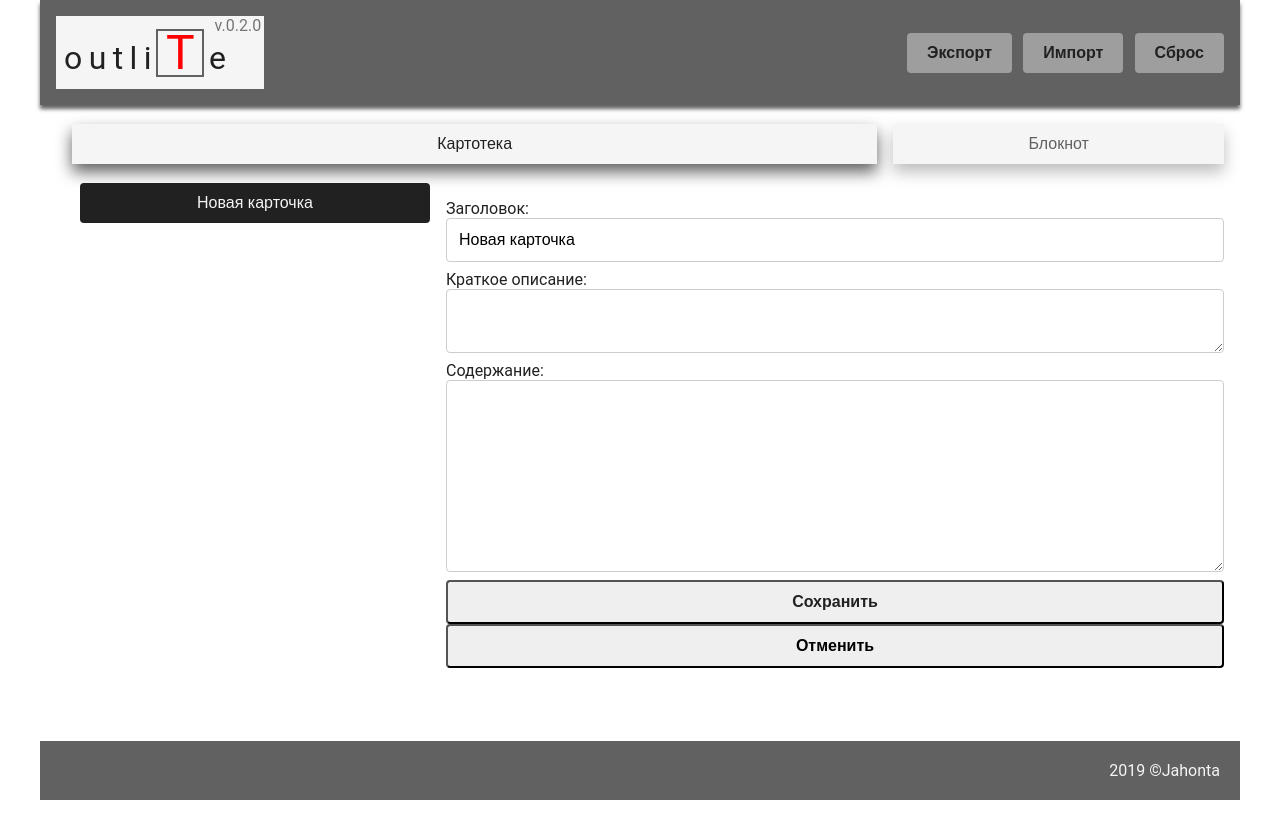
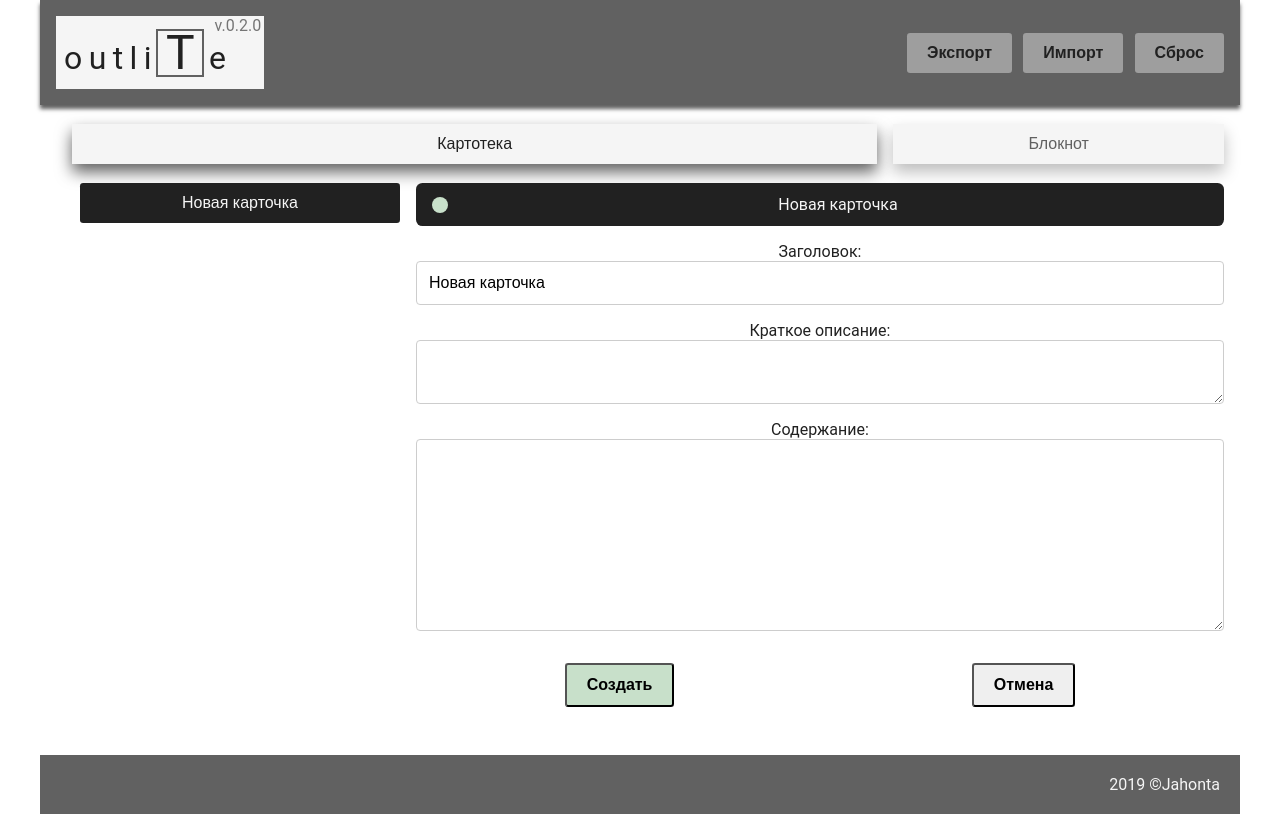
Before and after one commit to Jahonta/outlite, a React (Create React App) app: page / in a window 1280 px wide. Built offline with nearby package versions, Linux system fonts and the light colour scheme.

Commit message:
add autosave

```diff
--- a/src/App.js
+++ b/src/App.js
@@ -94,6 +94,9 @@ const handleClick = (id, action) => {
         setCards(new_cards);
       }
       break;
+    case 'create':
+      handleSubmit();
+      break;
     default:
       break;
   }
--- a/src/components/CardInspector.js
+++ b/src/components/CardInspector.js
@@ -4,6 +4,7 @@ const CardInspector = (props) => {
   const [title, setTitle] = useState(props.active.title);
   const [excerpt, setExcerpt] = useState(props.active.excerpt);
   const [content, setContent] = useState(props.active.content);
+  const [saved, setSaved] = useState(true);
 
 useEffect(() => {
   setTitle(props.active.title);
@@ -13,8 +14,6 @@ useEffect(() => {
 [props.active]
 );
 
-  const handleSubmit = (e) => {
-    e.preventDefault();
 const card = {
     id: props.active.id,
     title,
@@ -22,10 +21,15 @@ useEffect(() => {
     content,
     status: props.active.status,
 };
+
+const autosave = () => {
+  if (props.active.id === 0) return;
   props.submitHandler(card);
+  setSaved(true)
 };
 
   const handleChange = (e) => {
+    setSaved(false);
     switch (e.target.name) {
       case 'title':
         setTitle(e.target.value);
@@ -44,18 +48,31 @@ useEffect(() => {
 
   const handleClick = (e) => {
     const action = e.target.dataset.action;
-    if (action === "cancel") {
+    switch (action) {
+      case 'cancel':
         setTitle(props.active.title);
         setExcerpt(props.active.excerpt);
         setContent(props.active.content);
-      return;
+        break;
+      case 'create':
+        e.preventDefault();
+        props.submitHandler(card);
+        setSaved(true)
+        break;
+
+      default:
+        props.clickHandler(props.active.id, action);
+        break;
   }
-    props.clickHandler(props.active.id, action);
   }
 
   return (
     <div className="CardInspector">
-      <form onSubmit={handleSubmit} className="CardInspector-form">
+      <div className="CardInspector-title">
+        <span className={"CardInspector-saved" + (saved ? "" : " isNot")} title={(saved ? "Сохранено" : "Есть несохраненные данные")}></span>
+        <span>{title}</span>
+      </div>
+      <form className="CardInspector-form">
 
           Заголовок:
           <input
@@ -63,6 +80,7 @@ useEffect(() => {
           name="title"
           value={title}
           onChange={handleChange}
+          onBlur={() => autosave()}
           className="CardInspector-input"
         />
 
@@ -72,6 +90,7 @@ useEffect(() => {
           name="excerpt"
           value={excerpt}
           onChange={handleChange}
+          onBlur={() => autosave()}
           className="CardInspector-excerpt"
         />
 
@@ -80,21 +99,10 @@ useEffect(() => {
           value={content}
           name="content"
           onChange={handleChange}
+          onBlur={() => autosave()}
           className="CardInspector-content"
         />
 
-        <button
-          type="submit"
-          className="btn CardInspector-save">
-            Сохранить
-          </button>
-          <button
-          type="button"
-          data-action="cancel"
-          className="btn"
-          onClick={handleClick}>
-            Oтменить
-          </button>
           {
             props.active.id !== 0 ?
               <button
@@ -103,8 +111,23 @@ useEffect(() => {
           className="btn CardInspector-delete"
           onClick={handleClick}>
             Удалить
-          </button> : ''
-
+          </button> :
+          <div className="CardInspector-btnBox">
+          <button
+          type="submit"
+          data-action="create"
+          className="btn CardInspector-create"
+          onClick={handleClick}>
+            Создать
+          </button>
+          <button
+            type="reset"
+            data-action="cancel"
+            className="btn CardInspector-cancel"
+            onClick={handleClick}>
+            Отмена
+          </button>
+          </div>
           }
 
       </form>
--- a/src/styles/cardmode.css
+++ b/src/styles/cardmode.css
@@ -17,7 +17,7 @@
 /* ACCORDION */
 
 .Accordion {
-  flex-grow: 2;
+  width: 30%;
   overflow-y: scroll;
   position: relative;
 }
@@ -78,8 +78,10 @@
   overflow: hidden;
   text-overflow: ellipsis;
 }
+
 .CardList-cardButton:focus {
   outline: none;
+  border-bottom: 3px solid var(--default-primary-color);
 }
 
 .isNew.CardList-cardButton {
@@ -135,14 +137,52 @@
 /* CARD INSPECTOR */
 
 .CardInspector {
-  flex-grow: 3;
+  width: 70%;
+  display: flex;
+  flex-direction: column;
+}
+
+.CardInspector-title {
+  position: relative;
+  min-height: 2.5rem;
+  padding: 0.75rem;
+  padding-left: 3rem;
+  margin-top: -1rem;
+  border-radius: 0.4rem;
+  background-color: var(--text-primary-color);
+  color: var(--light-primary-color);
+  width: 100%;
+  text-align: center;
+  margin-bottom: 1rem;
+}
+
+.CardInspector-saved {
+  position: absolute;
+  top: 50%;
+  left: 1rem;
+  transform: translateY(-50%);
+  width: 1rem;
+  height: 1rem;
+  border-radius: 1rem;
+  background-color: var(--success-primary);
+}
+
+.isNot.CardInspector-saved {
+  background-color: var(--danger-primary);
 }
 
 .CardInspector-form {
   display: flex;
   flex-direction: column;
+  align-items: center;
   width: 100%;
 }
+
+.CardInspector-input,
+.CardInspector-excerpt {
+  margin-bottom: 1rem;
+}
+
 
 .CardInspector-excerpt {
   min-height: 4rem;
@@ -150,12 +190,21 @@
 
 .CardInspector-content {
   min-height: 12rem;
+  margin-bottom: 2rem;
 }
 
-.CardInspector-save {
-  color: var(--success);
+.CardInspector-btnBox {
+  width: 100%;
+  display: flex;
+  justify-content: space-around;
+}
+
+.CardInspector-create {
+  background-color: var(--success-primary);
 }
 
 .CardInspector-delete {
-  color: var(--letter);
+  background-color: var(--danger-primary);
+  min-width: 7rem;
+  max-width: 30%;
 }
--- a/src/styles/common.css
+++ b/src/styles/common.css
@@ -16,7 +16,7 @@ body {
 
 .btn {
   display: inline-block;
-  border-radius: 4px;
+  border-radius: 0.2rem;
   font-size: 1rem;
   font-weight: 600;
   text-transform: none;
--- a/src/styles/variables.css
+++ b/src/styles/variables.css
@@ -1,8 +1,9 @@
 :root {
-  --danger: #ff0000;
+  --danger-text: #ff0000;
+  --danger-primary: #ecabab;
   --success-text: #427446;
-  --success-primary: rgba(66, 116, 70, 0.2);
-  --success-accent: rgba(66, 116, 70, 0.4);
+  --success-primary: #c8e0ca;
+  --success-accent: #8ec493;
   --dark-primary-color: #616161;
   --default-primary-color: #9e9e9e;
   --light-primary-color: #f5f5f5;
```
Lines whose indentation alone changed are shown as unchanged.
